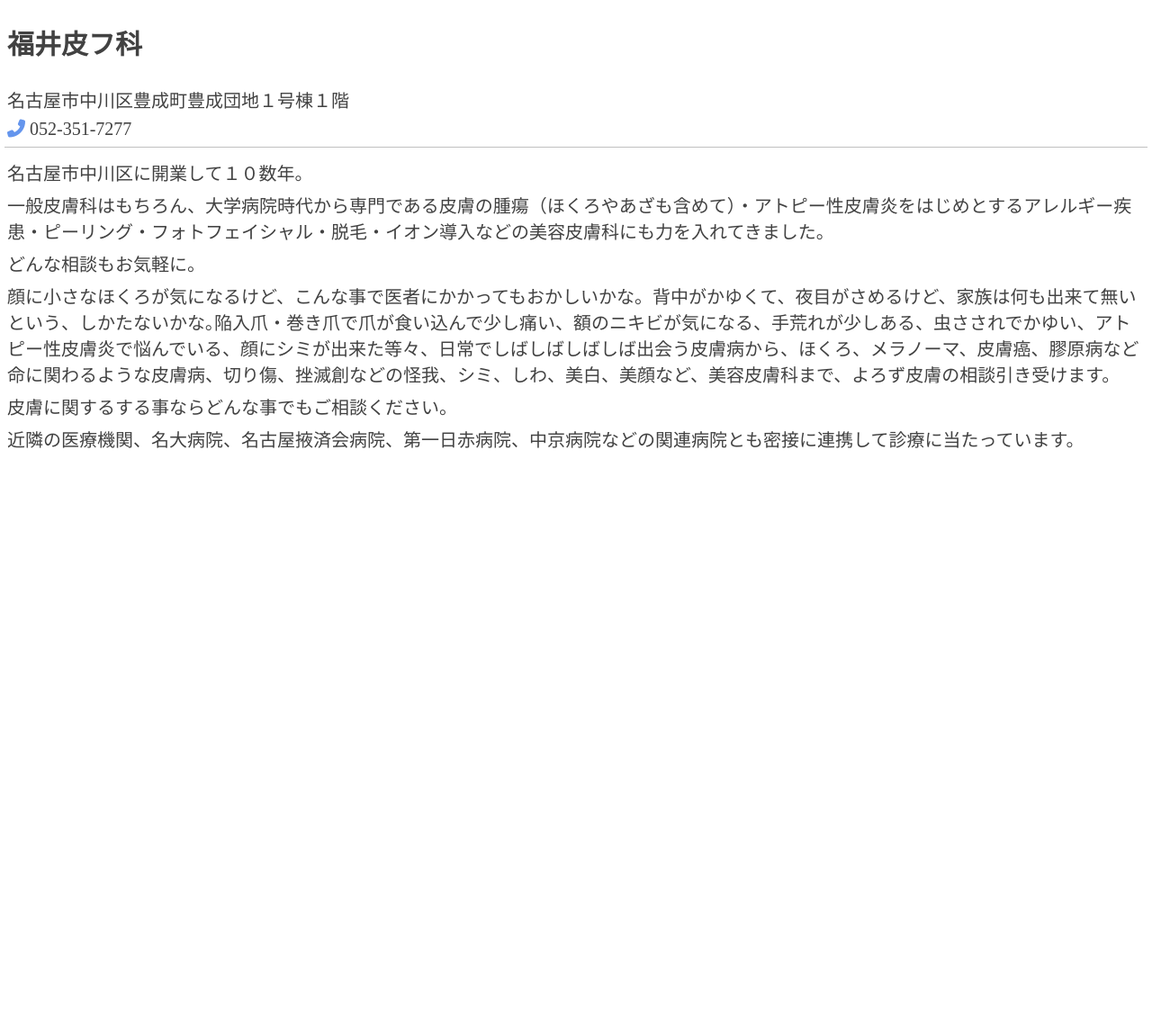
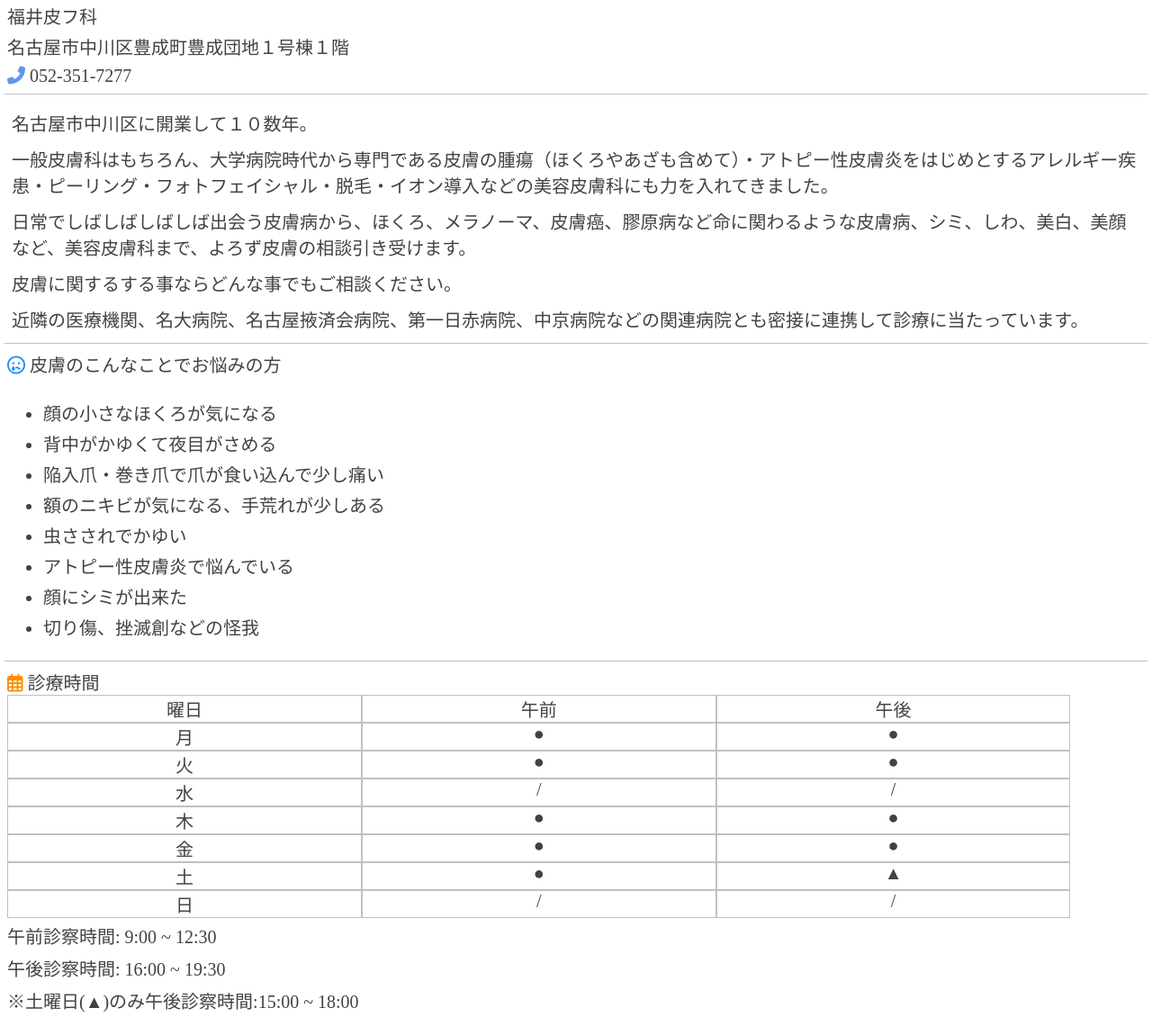
Before and after one commit to masato19890106/fukui_-dermatology, a plain HTML site: page index.html in a window 1280 px wide. Shown: the part 799-1949 px from the top of the page at 90% size. Before the commit the page ends 1314 px from the top, so only its background shows below. Drawn offline with Linux system fonts and the light colour scheme.

Commit message:
コード追加

```diff
--- a/index.html
+++ b/index.html
@@ -26,9 +26,10 @@
     <section class="infomation">
         <h2>福井皮フ科</h2>
         <p>名古屋市中川区豊成町豊成団地１号棟１階</p>
-        <p><i class="fas fa-phone-alt tel"></i> 052-351-7277</p>
+        <p><i class="fas fa-phone-alt tel"></i><a href="tel:052-351-7277"> 052-351-7277</a></p>
     </section>
-    <section>
+
+    <section class="about">
         <p>
             名古屋市中川区に開業して１０数年。
         </p>
@@ -36,10 +37,7 @@
             一般皮膚科はもちろん、大学病院時代から専門である皮膚の腫瘍（ほくろやあざも含めて）・アトピー性皮膚炎をはじめとするアレルギー疾患・ピーリング・フォトフェイシャル・脱毛・イオン導入などの美容皮膚科にも力を入れてきました。
         </p>
         <p>
-            どんな相談もお気軽に。
-        </p>
-        <p>
-            顔に小さなほくろが気になるけど、こんな事で医者にかかってもおかしいかな。背中がかゆくて、夜目がさめるけど、家族は何も出来て無いという、しかたないかな｡陥入爪・巻き爪で爪が食い込んで少し痛い、額のニキビが気になる、手荒れが少しある、虫さされでかゆい、アトピー性皮膚炎で悩んでいる、顔にシミが出来た等々、日常でしばしばしばしば出会う皮膚病から、ほくろ、メラノーマ、皮膚癌、膠原病など命に関わるような皮膚病、切り傷、挫滅創などの怪我、シミ、しわ、美白、美顔など、美容皮膚科まで、よろず皮膚の相談引き受けます。
+            日常でしばしばしばしば出会う皮膚病から、ほくろ、メラノーマ、皮膚癌、膠原病など命に関わるような皮膚病、シミ、しわ、美白、美顔など、美容皮膚科まで、よろず皮膚の相談引き受けます。
         </p>
         <p>
             皮膚に関するする事ならどんな事でもご相談ください。
@@ -48,5 +46,57 @@
             近隣の医療機関、名大病院、名古屋掖済会病院、第一日赤病院、中京病院などの関連病院とも密接に連携して診療に当たっています。
         </p>
     </section>
+
+    <section class="trobles">
+        <h3><i class="far fa-sad-tear tear"></i> 皮膚のこんなことでお悩みの方</h3>
+        <ul>
+            <li>顔の小さなほくろが気になる</li>
+            <li>背中がかゆくて夜目がさめる</li>
+            <li>陥入爪・巻き爪で爪が食い込んで少し痛い</li>
+            <li>額のニキビが気になる、手荒れが少しある</li>
+            <li>虫さされでかゆい</li>
+            <li>アトピー性皮膚炎で悩んでいる</li>
+            <li>顔にシミが出来た</li>
+            <li>切り傷、挫滅創などの怪我</li>
+        </ul>
+
+    </section>
+
+    <section class="time_schedule">
+        <h3><i class="far fa-calendar-alt"></i> 診療時間</h3>
+        <div class="schedule_table">
+            <div class="item">曜日</div>
+            <div class="item">午前</div>
+            <div class="item">午後</div>
+            <div class="item">月</div>
+            <div class="item">●</div>
+            <div class="item">●</div>
+            <div class="item">火</div>
+            <div class="item">●</div>
+            <div class="item">●</div>
+            <div class="item">水</div>
+            <div class="item">/</div>
+            <div class="item">/</div>
+            <div class="item">木</div>
+            <div class="item">●</div>
+            <div class="item">●</div>
+            <div class="item">金</div>
+            <div class="item">●</div>
+            <div class="item">●</div>
+            <div class="item">土</div>
+            <div class="item">●</div>
+            <div class="item">▲</div>
+            <div class="item">日</div>
+            <div class="item">/</div>
+            <div class="item">/</div>
+        </div>
+        <p>午前診察時間: 9:00 ~ 12:30</p>
+        <p>午後診察時間: 16:00 ~ 19:30</p>
+        <p>※土曜日(▲)のみ午後診察時間:15:00 ~ 18:00</p>
+    </section>
+
+    <section class="director">
+
+    </section>
 </body>
 </html>
--- a/lib/css/index.less
+++ b/lib/css/index.less
@@ -1,10 +1,13 @@
+
+html {
+    font-size: 20px;
+}
 
 body {
 
     margin: 0;
     padding:0;
     color:#424242;
-    font-size: 20px;
 
     a {
         text-decoration: none;
@@ -14,6 +17,13 @@ body {
     p {
         margin: 3px 0;
         padding:2px 0;
+    }
+
+    h1,h2,h3 {
+        font-weight: normal;
+        font-size: 1rem;
+        margin:0;
+        padding:0;
     }
 
     section {
@@ -27,10 +37,7 @@ body {
     background-color: cornsilk;
 
     h1 {
-        margin:0;
-        padding:0;
         display: inline-block;
-        font-weight: normal;
         font-size: 0.9rem;
         width: 100%;
         text-align: center;
@@ -58,3 +65,46 @@ body {
         }
     }
 }
+
+.about {
+
+    border-bottom: 1px solid silver;
+
+    p {
+        margin: 7px 5px;
+    }
+}
+
+.trobles {
+
+    border-bottom: 1px solid silver;
+
+
+    i {
+        color:dodgerblue;
+    }
+
+    li {
+        padding-top: 5px;
+     }
+}
+
+.time_schedule {
+
+    i {
+        color: darkorange;
+    }
+
+    .schedule_table{
+
+        display: flex;
+        flex-wrap: wrap;
+
+        .item {
+            text-align: center;
+            width: 31%;
+            margin: 0;
+            border: 1px solid silver;
+        }
+    }
+}
```
Also changed, not shown: lib/css/index.css.
